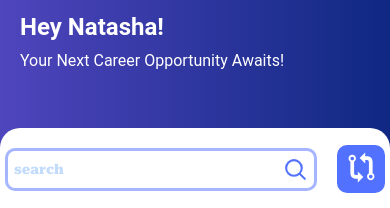
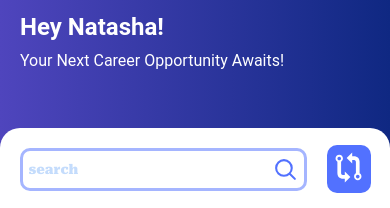
Before and after one commit to Frokesy/NowUrTurn, a website: page index.html in a window 390 px wide. Shown: the part 65-273 px from the top of the page. Drawn offline with Linux system fonts and the light colour scheme; files whose address does not match are found by name.

Commit message:
search padding

```diff
--- a/index.css
+++ b/index.css
@@ -423,6 +423,9 @@ span {
     gap: 20px;
     margin-bottom: 100px;
   }
+  .search{
+      padding: 0 5%;
+  }
   .search .input-container {
     width: 80vw;
     padding: 6px;
```
